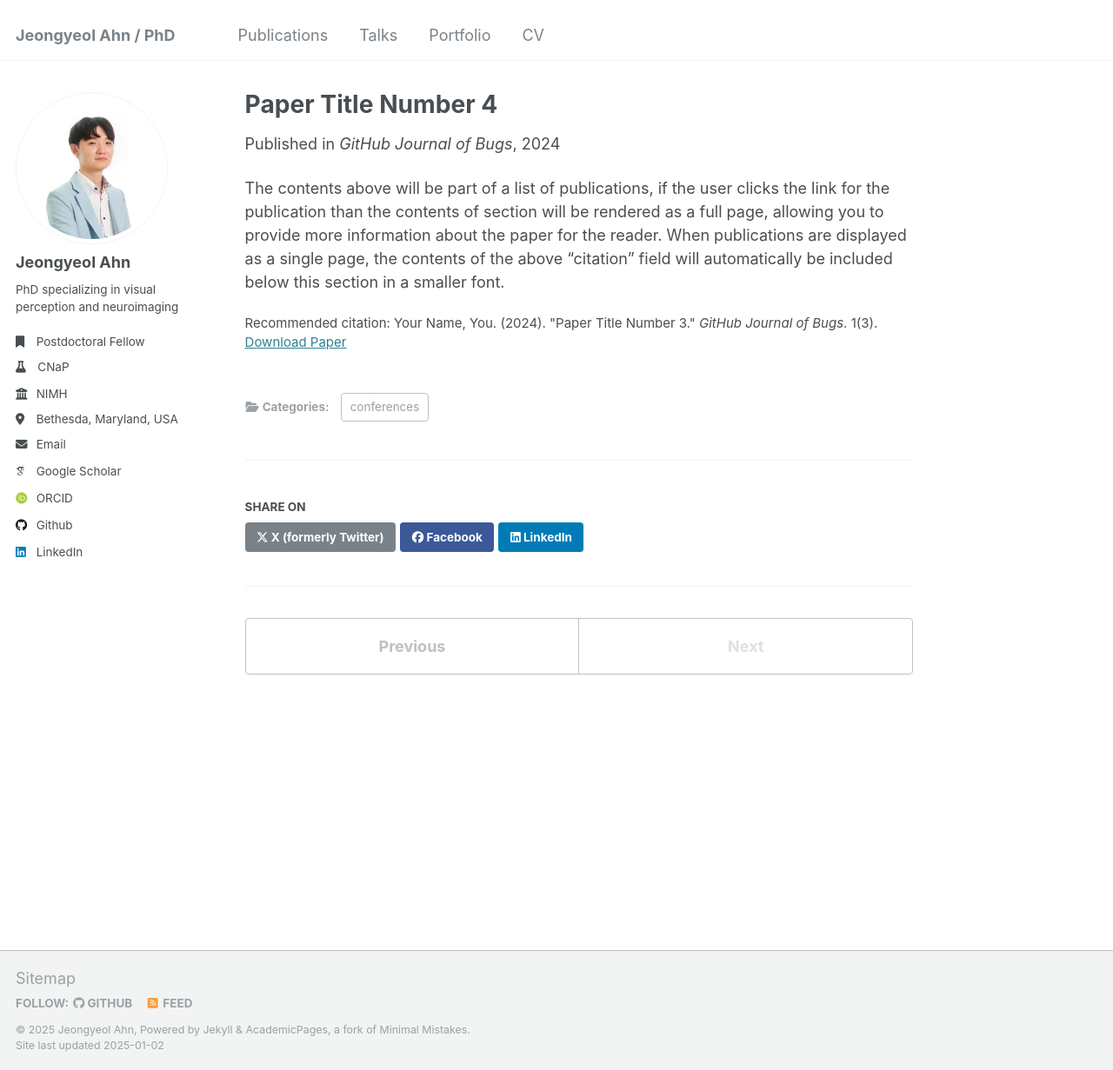
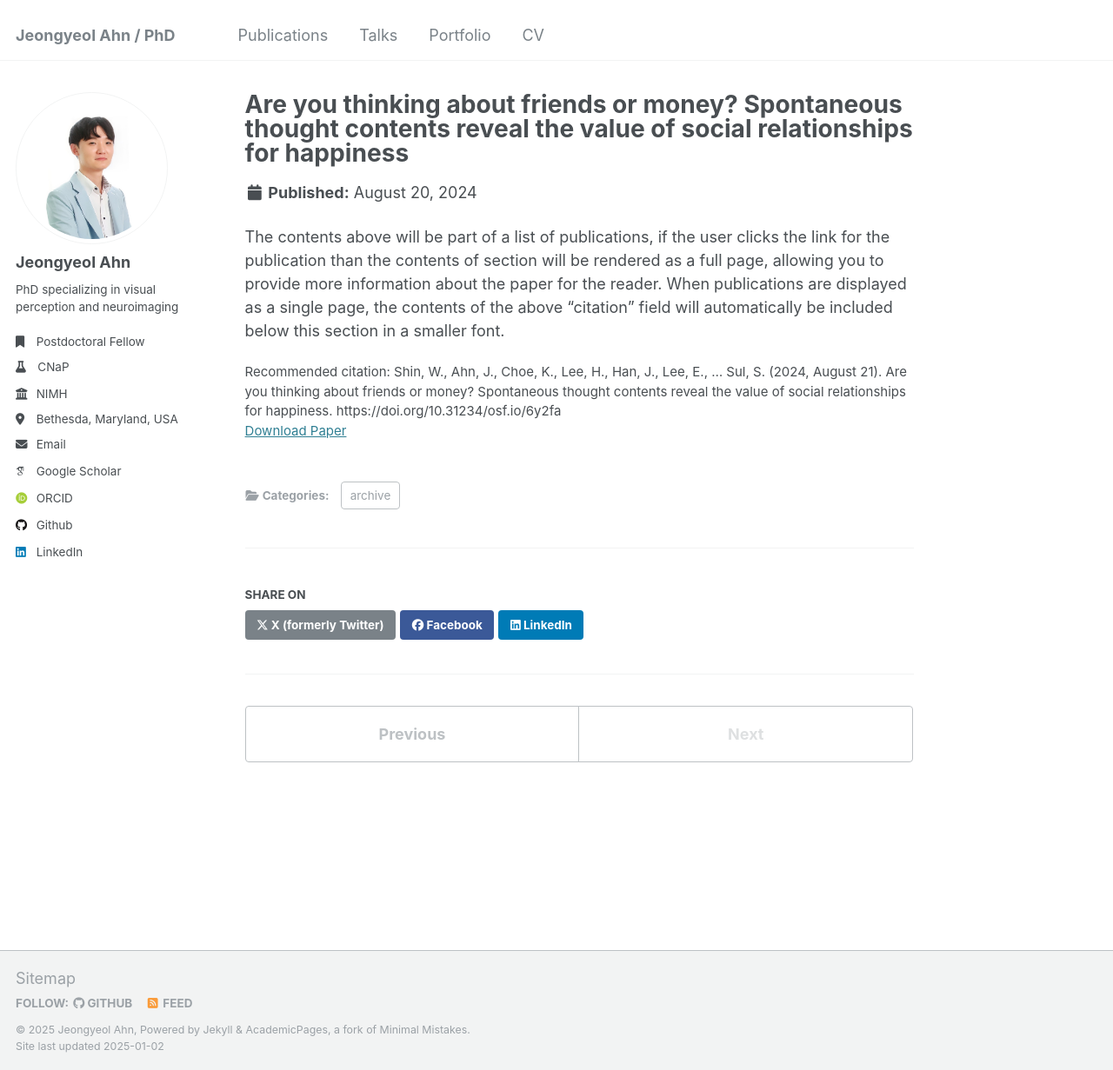
Before and after one commit to daeolian/daeolian.github.io, a Jekyll site: the page built from _publications/2024-08-20-fast.md, in a window 1280 px wide and 1231 px high. Shown: the whole window at 87% size. Built offline with Jekyll 4.4.1, drawn with Linux system fonts in a browser that asks for light colours; some web fonts are replaced.

Commit message:
Update and rename 2024-02-17-paper-title-number-4.md to 2024-08-20-fast.md

```diff
--- a/_publications/2024-02-17-paper-title-number-4.md
+++ b/_publications/2024-08-20-fast.md
@@ -1,13 +1,13 @@
 ---
-title: "Paper Title Number 4"
+title: "Are you thinking about friends or money? Spontaneous thought contents reveal the value of social relationships for happiness"
 collection: publications
-category: conferences
-permalink: /publication/2024-02-17-paper-title-number-4
+category: archive
+permalink: https://osf.io/preprints/psyarxiv/6y2fa
 excerpt: 'This paper is about fixing template issue #693.'
-date: 2024-02-17
-venue: 'GitHub Journal of Bugs'
+date: 2024-08-20
+venue:
 paperurl: 'http://academicpages.github.io/files/paper3.pdf'
-citation: 'Your Name, You. (2024). &quot;Paper Title Number 3.&quot; <i>GitHub Journal of Bugs</i>. 1(3).'
+citation: 'Shin, W., Ahn, J., Choe, K., Lee, H., Han, J., Lee, E., … Sul, S. (2024, August 21). Are you thinking about friends or money?  Spontaneous thought contents reveal the value of social relationships for happiness. https://doi.org/10.31234/osf.io/6y2fa'
 ---
 
 The contents above will be part of a list of publications, if the user clicks the link for the publication than the contents of section will be rendered as a full page, allowing you to provide more information about the paper for the reader. When publications are displayed as a single page, the contents of the above "citation" field will automatically be included below this section in a smaller font.
```
